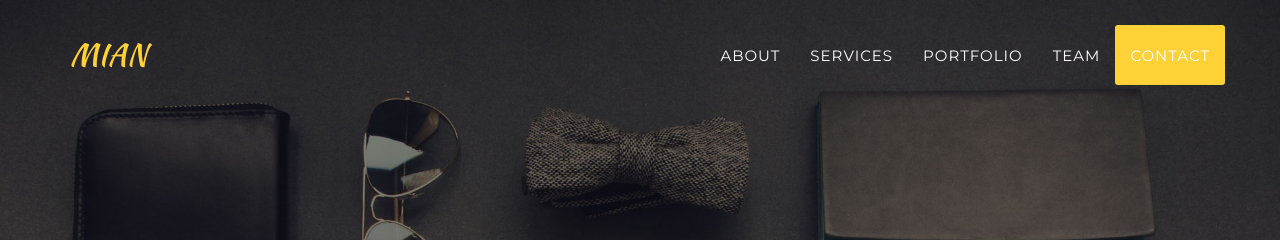
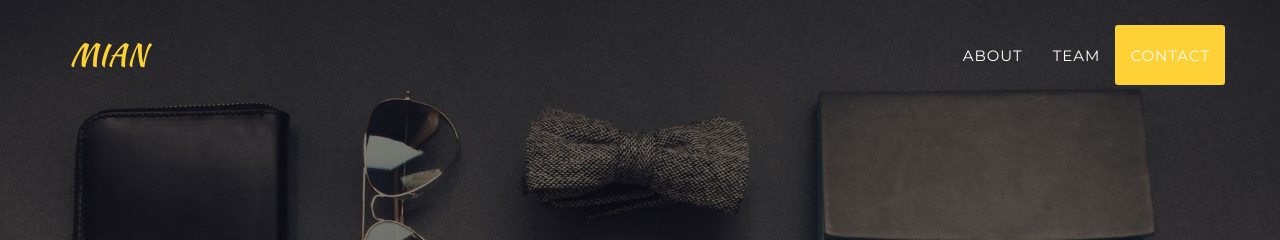
Before and after one commit to mgalbanese12/mgalbanese12.github.io, a Jekyll site: the page built from index.html, in a window 1280 px wide. Shown: the top 240 px of the page. Built offline with Jekyll 4.4.1, drawn with Linux system fonts in a browser that asks for light colours; some web fonts are replaced.

Commit message:
removed portfolio and services

```diff
--- a/_includes/header.html
+++ b/_includes/header.html
@@ -20,12 +20,6 @@
                     </li>
                     <li>
                         <a class="page-scroll" href="#about">About</a>
-                    </li>
-                    <li>
-                        <a class="page-scroll" href="#services">Services</a>
-                    </li>
-                    <li>
-                        <a class="page-scroll" href="#portfolio">Portfolio</a>
                     </li>
                     <li>
                         <a class="page-scroll" href="#team">Team</a>
```
